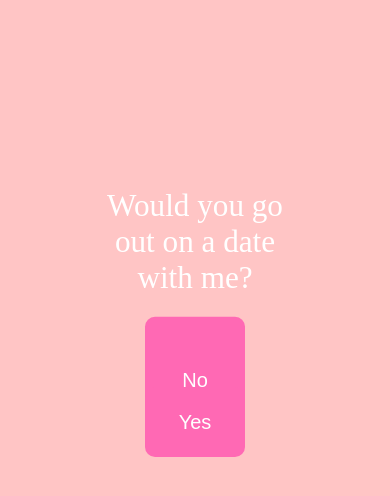
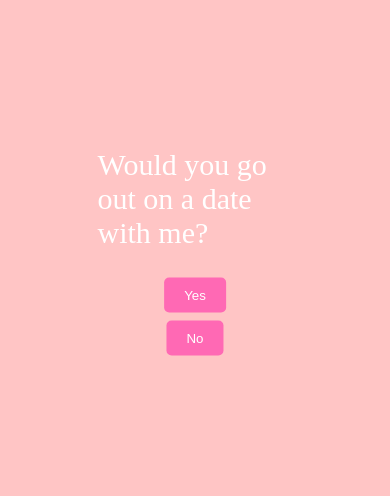
Before and after one commit to KyleSanDiego/chiaaboss, a plain HTML site: page index.html in a window 390 px wide. Drawn offline with Linux system fonts and the light colour scheme.

Commit message:
Update index.html

```diff
--- a/index.html
+++ b/index.html
@@ -12,9 +12,8 @@ position: absolute;
 left: 50%;
 top: 30%;
 transform: translate(-50%, -50%);
-font-size: 6vw; /* Responsive font size */
+font-size: 24px;
 color: #FFFFFF; /* White text color */
-text-align: center;
 }
 
 #no-button {
@@ -24,47 +23,38 @@ top: 50%;
 transform: translate(-50%, -50%);
 background-color: #FF69B4; /* Pink button color */
 color: #FFFFFF; /* White text color */
-padding: 4% 8%; /* Responsive padding */
+padding: 10px 20px;
 border: none;
-border-radius: 10px; /* Increased border radius */
+border-radius: 5px;
 cursor: pointer;
-font-size: 4vw; /* Responsive font size */
-width: 60vw; /* Responsive width */
-height: 15vh; /* Responsive height */
 }
 
 #yes-button {
 position: absolute;
 left: 50%;
-top: 55%;
+top: 45%;
 transform: translate(-50%, -50%);
 background-color: #FF69B4; /* Pink button color */
-color: #FFFFFF; / White text color */
-padding: 4% 8%; /* Responsive padding */
+color: #FFFFFF; /* White text color */
+padding: 10px 20px;
 border: none;
-border-radius: 10px; /* Increased border radius */
+border-radius: 5px;
 cursor: pointer;
-font-size: 4vw; /* Responsive font size */
-width: 60vw; /* Responsive width */
-height: 15vh; /* Responsive height */
 }
 
-@media only screen and (max-width: 480px) {
+/* Responsive design for mobile devices */
+@media only screen and (max-width: 500px) {
 #message {
-top: 25%;
-font-size: 8vw; /* Increased font size for mobile */
+font-size: 30px;
+top: 20%;
 }
+
 #no-button {
-top: 45%;
-width: 100px; /* Increased width for mobile */
-height: 70pxh; /* Increased height for mobile */
-font-size: 20px; /* Increased font size for mobile */
+top: 40%;
 }
+
 #yes-button {
-top: 50%;
-width: 100px; /* Increased width for mobile */
-height: 70px; /* Increased height for mobile */
-font-size: 20px; /* Increased font size for mobile */
+top: 35%;
 }
 }
 </style>
```
